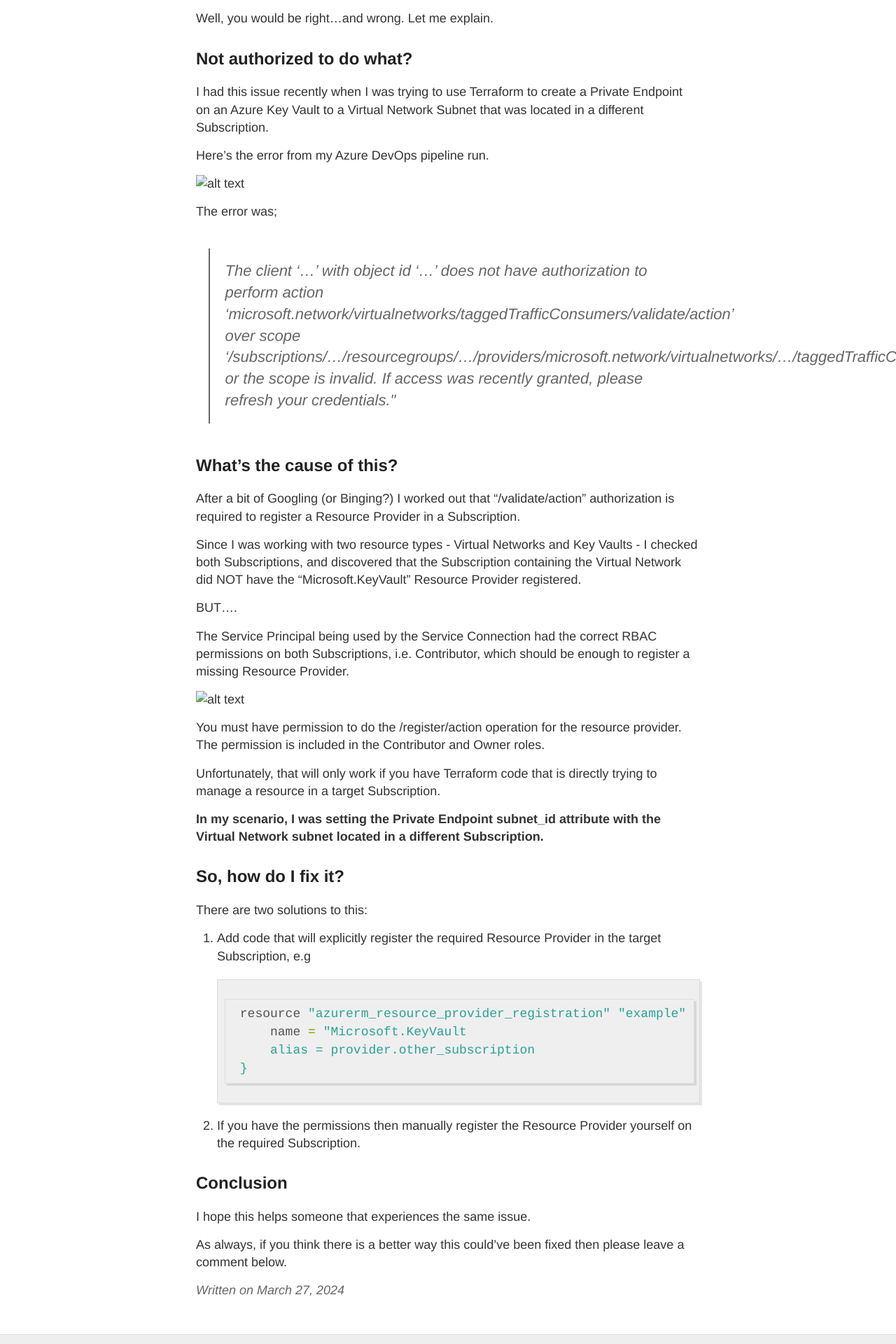
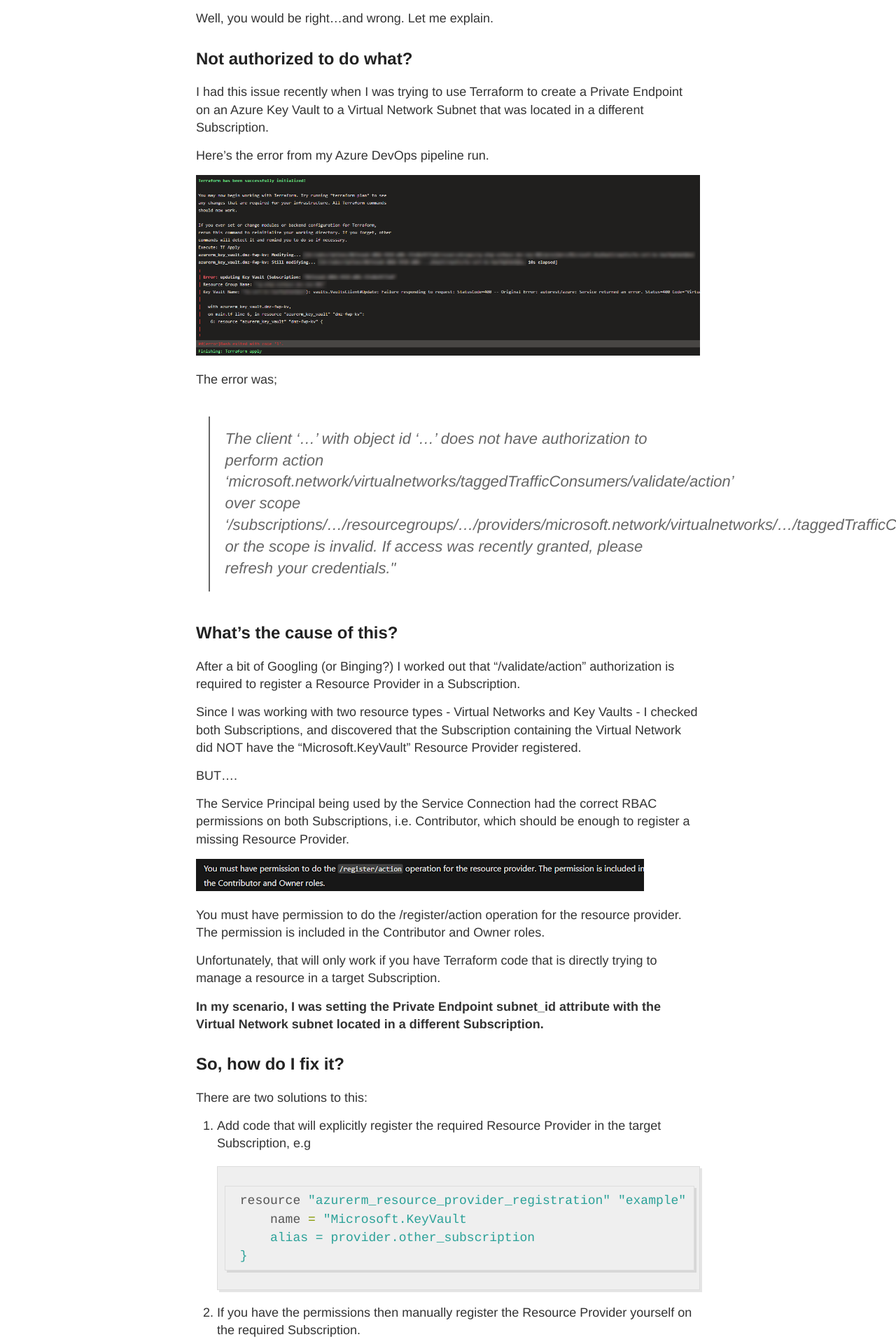
Before and after one commit to philipstreet/philipstreet.github.io, a Jekyll site: the page built from _posts/2024-03-27-object-id-not-authorized-to-register-resource-provider.md, in a window 1280 px wide. Shown: the part 419-2339 px from the top of the page at 70% size. Built offline with Jekyll 4.4.1, drawn with Linux system fonts in a browser that asks for light colours.

Commit message:
Update image paths in object-id-not-authorized-to-register-resource-provider.md

```diff
--- a/_posts/2024-03-27-object-id-not-authorized-to-register-resource-provider.md
+++ b/_posts/2024-03-27-object-id-not-authorized-to-register-resource-provider.md
@@ -15,7 +15,7 @@
 
 Here's the error from my Azure DevOps pipeline run.
 
-![alt text](2024-03-27-object-id-not-authorized-to-register-resource-provider-pipeline.png){:target="_blank"}
+![alt text](/images/2024-03-27-object-id-not-authorized-to-register-resource-provider-pipeline.png){:target="_blank"}
 
 The error was;
 
@@ -31,7 +31,7 @@
 
 The Service Principal being used by the Service Connection had the correct RBAC permissions on both Subscriptions, i.e. Contributor, which should be enough to register a missing Resource Provider.
 
-![alt text](2024-03-27-object-id-not-authorized-to-register-resource-provider-mslearn.png)
+![alt text](/images/2024-03-27-object-id-not-authorized-to-register-resource-provider-mslearn.png)
 
 You must have permission to do the /register/action operation for the resource provider. The permission is included in the Contributor and Owner roles.
 
```
